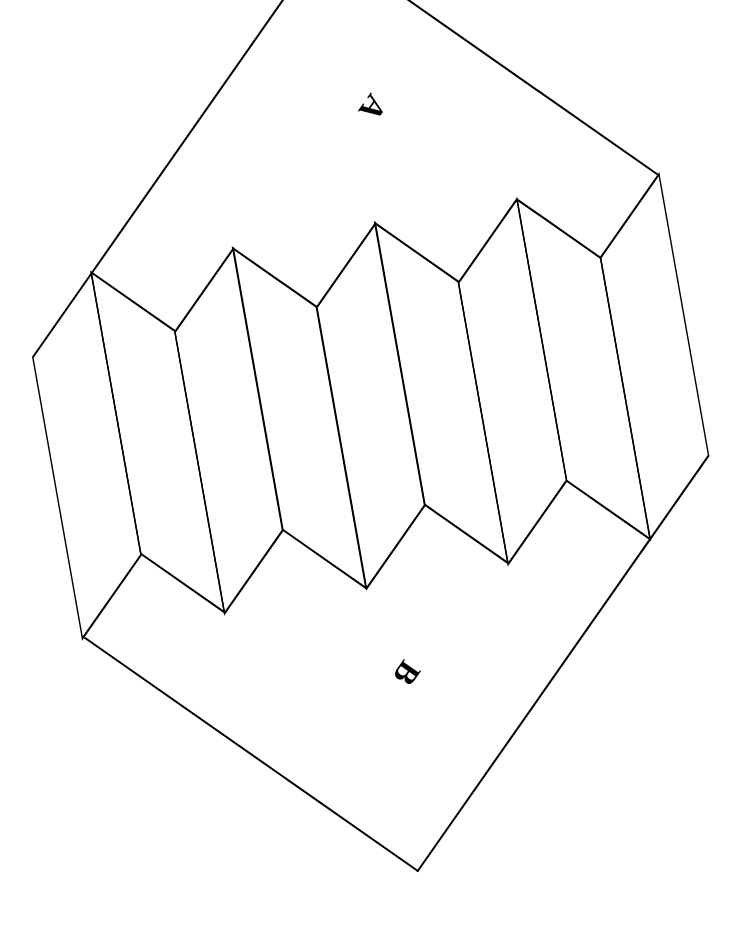
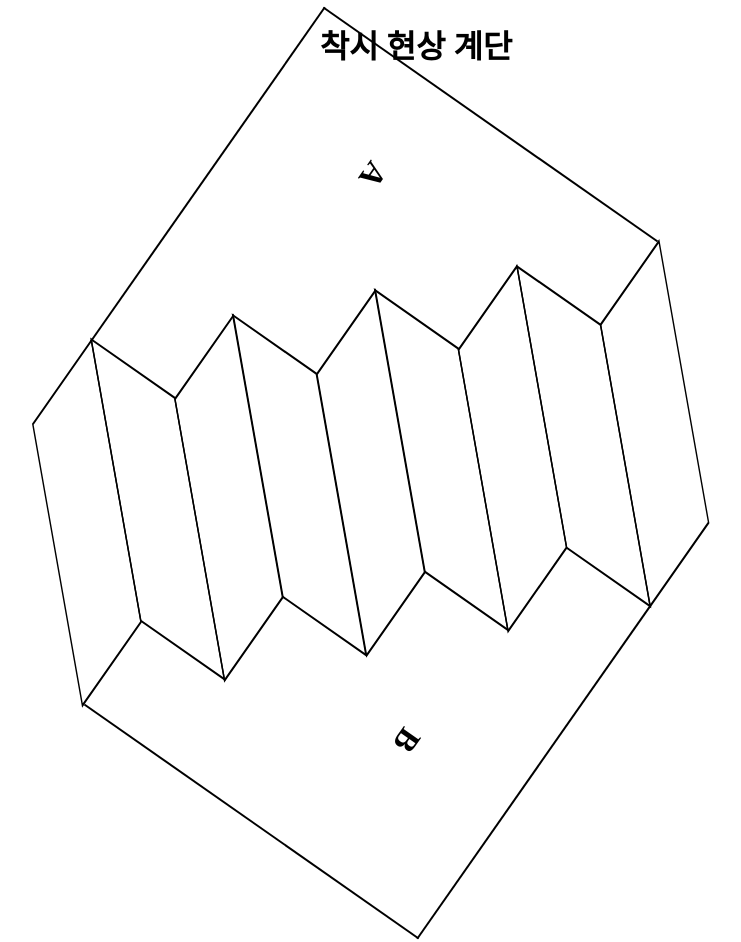
Before and after one commit to Najaehyeon/optical-illusion-stairs, a plain HTML site: page index.html in a window 1280 px wide. Shown: the whole page, without its empty margins (224-965 px from the left). Before the commit the page ends 875 px from the top, so only its background shows below. Drawn offline with Linux system fonts and the light colour scheme.

Commit message:
Add: 제목 추가

```diff
--- a/index.html
+++ b/index.html
@@ -72,6 +72,7 @@
         </style>
     </head>
     <body>
+        <h1 style="text-align: center;">착시 현상 계단</h1>
         <div class="frame">
             <div class="background_1"><h1>&emsp;&emsp;&emsp;A</h1></div>
             <div class="step_horizontal" id="horizontal_first"></div>
```
